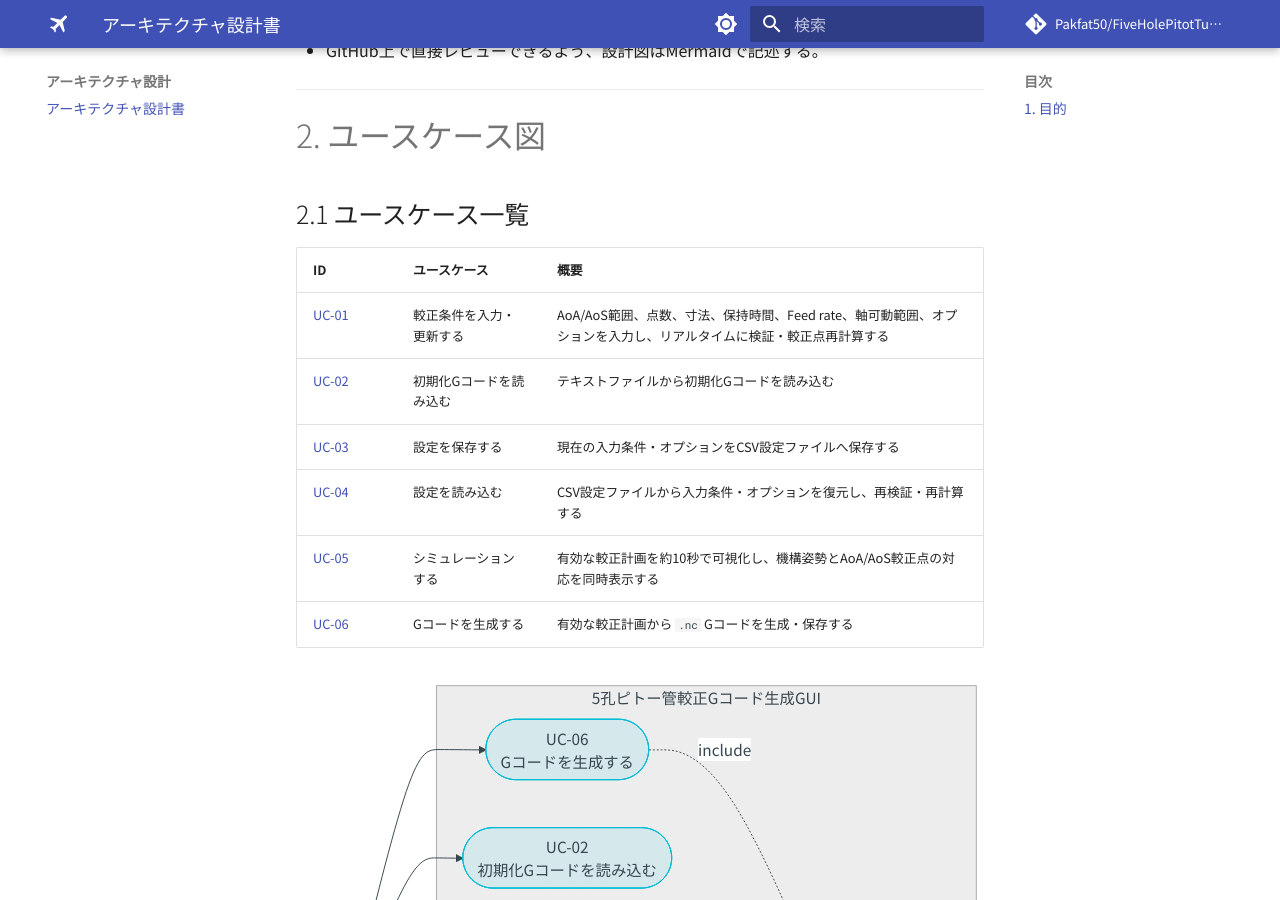
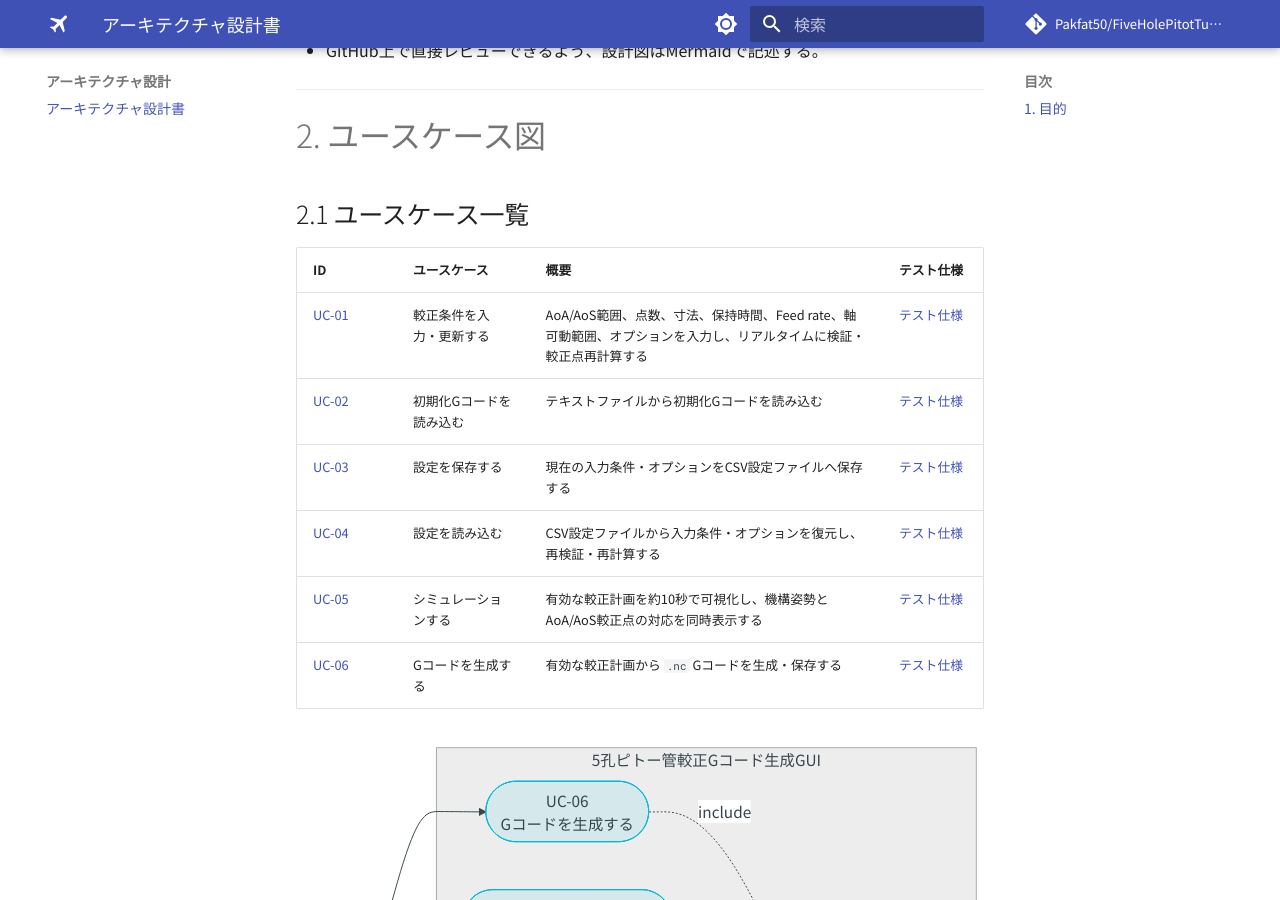
Before and after one commit to Pakfat50/FiveHolePitotTubeCalibration, an MkDocs documentation site: the page built from docs/architecture_design.md, in a window 1280 px wide and 900 px high, scrolled down 770 px. Built offline with MkDocs 1.6.1 and Material for MkDocs 9.7.7, drawn with Linux system fonts in a browser that asks for light colours; comment, search, counter and statistics services are not loaded; part of the change alters nothing that is shown.

````diff
--- a/docs/architecture_design.md
+++ b/docs/architecture_design.md
@@ -23,14 +23,14 @@
 
 ## 2.1 ユースケース一覧
 
-| ID | ユースケース | 概要 |
-|---|---|---|
-| UC-01 | 較正条件を入力・更新する | AoA/AoS範囲、点数、寸法、保持時間、Feed rate、軸可動範囲、オプションを入力し、リアルタイムに検証・較正点再計算する |
-| UC-02 | 初期化Gコードを読み込む | テキストファイルから初期化Gコードを読み込む |
-| UC-03 | 設定を保存する | 現在の入力条件・オプションをCSV設定ファイルへ保存する |
-| UC-04 | 設定を読み込む | CSV設定ファイルから入力条件・オプションを復元し、再検証・再計算する |
-| UC-05 | シミュレーションする | 有効な較正計画を約10秒で可視化し、機構姿勢とAoA/AoS較正点の対応を同時表示する |
-| UC-06 | Gコードを生成する | 有効な較正計画から `.nc` Gコードを生成・保存する |
+| ID | ユースケース | 概要 | テスト仕様 |
+|---|---|---|---|
+| UC-01 | 較正条件を入力・更新する | AoA/AoS範囲、点数、寸法、保持時間、Feed rate、軸可動範囲、オプションを入力し、リアルタイムに検証・較正点再計算する | [[UCTEST:UC-01]] |
+| UC-02 | 初期化Gコードを読み込む | テキストファイルから初期化Gコードを読み込む | [[UCTEST:UC-02]] |
+| UC-03 | 設定を保存する | 現在の入力条件・オプションをCSV設定ファイルへ保存する | [[UCTEST:UC-03]] |
+| UC-04 | 設定を読み込む | CSV設定ファイルから入力条件・オプションを復元し、再検証・再計算する | [[UCTEST:UC-04]] |
+| UC-05 | シミュレーションする | 有効な較正計画を約10秒で可視化し、機構姿勢とAoA/AoS較正点の対応を同時表示する | [[UCTEST:UC-05]] |
+| UC-06 | Gコードを生成する | 有効な較正計画から `.nc` Gコードを生成・保存する | [[UCTEST:UC-06]] |
 
 ```mermaid
 flowchart LR
@@ -742,79 +742,79 @@ stateDiagram-v2
 
 | 要求ID | 実装クラス/メソッド | 備考 |
 |---|---|---|
-| REQ-INPUT-001 | `MainWindow._build_widgets`, `MainWindow._collect_raw_input`, `CalibrationSettings` | AoA/AoS範囲 |
-| REQ-INPUT-002 | `MainWindow._build_widgets`, `MainWindow._collect_raw_input`, `CalibrationSettings` | 点数 |
-| REQ-INPUT-003 | `MainWindow._build_widgets`, `MainWindow._collect_raw_input`, `CalibrationSettings` | Lx/Ly |
-| REQ-INPUT-004 | `MainWindow._build_widgets`, `MainWindow._collect_raw_input`, `CalibrationSettings`, `GCodeGenerator._format_point` | 保持時間、Feed rate |
-| REQ-INPUT-005 | `MainWindow._build_widgets`, `AxisLimits`, `AxisRange` | X/Y/Z/A可動範囲 |
-| REQ-INPUT-006 | `MainWindow._on_load_initialization`, `InitializationGCodeRepository.load` | 初期化Gコード |
-| REQ-INPUT-007 | `MainWindow._build_widgets`, `CalibrationSettings` | 蛇行走査、コメント |
-| REQ-VALID-001 | `CalibrationController.on_settings_changed`, `InputValidator.validate`, `MainWindow._on_gui_input_changed`, `MainWindow._find_numeric_parse_errors`, `MainWindow._apply_validation_highlights`, `MainWindow._update_validation_display` | リアルタイム非モーダル検証、数値パース失敗、フィールド背景強調 |
-| REQ-VALID-002 | `InputValidator.validate`, `CalibrationController.can_generate` | 入力整合性 |
-| REQ-VALID-003 | `LimitEvaluator.evaluate`, `CalibrationController.can_generate`, `MainWindow._update_action_state` | X/Y警告、Z/A禁止 |
+| <a id="architecture-req-input-001"></a>REQ-INPUT-001 | `MainWindow._build_widgets`, `MainWindow._collect_raw_input`, `CalibrationSettings` | AoA/AoS範囲 |
+| <a id="architecture-req-input-002"></a>REQ-INPUT-002 | `MainWindow._build_widgets`, `MainWindow._collect_raw_input`, `CalibrationSettings` | 点数 |
+| <a id="architecture-req-input-003"></a>REQ-INPUT-003 | `MainWindow._build_widgets`, `MainWindow._collect_raw_input`, `CalibrationSettings` | Lx/Ly |
+| <a id="architecture-req-input-004"></a>REQ-INPUT-004 | `MainWindow._build_widgets`, `MainWindow._collect_raw_input`, `CalibrationSettings`, `GCodeGenerator._format_point` | 保持時間、Feed rate |
+| <a id="architecture-req-input-005"></a>REQ-INPUT-005 | `MainWindow._build_widgets`, `AxisLimits`, `AxisRange` | X/Y/Z/A可動範囲 |
+| <a id="architecture-req-input-006"></a>REQ-INPUT-006 | `MainWindow._on_load_initialization`, `InitializationGCodeRepository.load` | 初期化Gコード |
+| <a id="architecture-req-input-007"></a>REQ-INPUT-007 | `MainWindow._build_widgets`, `CalibrationSettings` | 蛇行走査、コメント |
+| <a id="architecture-req-valid-001"></a>REQ-VALID-001 | `CalibrationController.on_settings_changed`, `InputValidator.validate`, `MainWindow._on_gui_input_changed`, `MainWindow._find_numeric_parse_errors`, `MainWindow._apply_validation_highlights`, `MainWindow._update_validation_display` | リアルタイム非モーダル検証、数値パース失敗、フィールド背景強調 |
+| <a id="architecture-req-valid-002"></a>REQ-VALID-002 | `InputValidator.validate`, `CalibrationController.can_generate` | 入力整合性 |
+| <a id="architecture-req-valid-003"></a>REQ-VALID-003 | `LimitEvaluator.evaluate`, `CalibrationController.can_generate`, `MainWindow._update_action_state` | X/Y警告、Z/A禁止 |
 
 ## 10.2 座標変換・位置補正・制限
 
 | 要求ID | 実装クラス/メソッド | 備考 |
 |---|---|---|
-| REQ-TRANS-001 | `AngleTransformer.transform` | ピッチ後ロールのモデル |
-| REQ-TRANS-002 | `AngleTransformer.transform`, `AngleTransformer._generate_equivalent_solutions` | AoA/AoS→Z/A |
-| REQ-TRANS-003 | `AngleTransformer._select_solution` | 等価解優先順位 |
-| REQ-TRANS-004 | `AngleTransformer._unwrap_angle` | ±360°ジャンプ回避 |
-| REQ-POS-001 | `PositionCompensator.calculate_xy` | X/Y補正式 |
-| REQ-POS-002 | `PositionCompensator.calculate_xy` | ロール非依存 |
-| REQ-LIMIT-001 | `LimitEvaluator.evaluate`, `LimitEvaluator._saturate_translation` | X/Y飽和 |
-| REQ-LIMIT-002 | `LimitEvaluator.evaluate`, `CalibrationService.build_plan`, `MainWindow._update_plan_status` | 最大X/Y偏差の算出・集約・表示 |
-| REQ-LIMIT-003 | `LimitEvaluator.evaluate`, `LimitEvaluator._rotation_in_range`, `CalibrationController.can_generate`, `MainWindow._update_plan_status` | Z/A生成禁止判定・表示 |
+| <a id="architecture-req-trans-001"></a>REQ-TRANS-001 | `AngleTransformer.transform` | ピッチ後ロールのモデル |
+| <a id="architecture-req-trans-002"></a>REQ-TRANS-002 | `AngleTransformer.transform`, `AngleTransformer._generate_equivalent_solutions` | AoA/AoS→Z/A |
+| <a id="architecture-req-trans-003"></a>REQ-TRANS-003 | `AngleTransformer._select_solution` | 等価解優先順位 |
+| <a id="architecture-req-trans-004"></a>REQ-TRANS-004 | `AngleTransformer._unwrap_angle` | ±360°ジャンプ回避 |
+| <a id="architecture-req-pos-001"></a>REQ-POS-001 | `PositionCompensator.calculate_xy` | X/Y補正式 |
+| <a id="architecture-req-pos-002"></a>REQ-POS-002 | `PositionCompensator.calculate_xy` | ロール非依存 |
+| <a id="architecture-req-limit-001"></a>REQ-LIMIT-001 | `LimitEvaluator.evaluate`, `LimitEvaluator._saturate_translation` | X/Y飽和 |
+| <a id="architecture-req-limit-002"></a>REQ-LIMIT-002 | `LimitEvaluator.evaluate`, `CalibrationService.build_plan`, `MainWindow._update_plan_status` | 最大X/Y偏差の算出・集約・表示 |
+| <a id="architecture-req-limit-003"></a>REQ-LIMIT-003 | `LimitEvaluator.evaluate`, `LimitEvaluator._rotation_in_range`, `CalibrationController.can_generate`, `MainWindow._update_plan_status` | Z/A生成禁止判定・表示 |
 
 ## 10.3 較正点走査
 
 | 要求ID | 実装クラス/メソッド | 備考 |
 |---|---|---|
-| REQ-SCAN-001 | `ScanPlanner.generate_points`, `CalibrationController.on_settings_changed` | 等間隔・自動再生成 |
-| REQ-SCAN-002 | `ScanPlanner.generate_points` | AoA外側、AoS内側 |
-| REQ-SCAN-003 | `ScanPlanner.generate_points` | 蛇行 |
+| <a id="architecture-req-scan-001"></a>REQ-SCAN-001 | `ScanPlanner.generate_points`, `CalibrationController.on_settings_changed` | 等間隔・自動再生成 |
+| <a id="architecture-req-scan-002"></a>REQ-SCAN-002 | `ScanPlanner.generate_points` | AoA外側、AoS内側 |
+| <a id="architecture-req-scan-003"></a>REQ-SCAN-003 | `ScanPlanner.generate_points` | 蛇行 |
 
 ## 10.4 Gコード
 
 | 要求ID | 実装クラス/メソッド | 備考 |
 |---|---|---|
-| REQ-GCODE-001 | `MainWindow._on_generate_gcode`, `GCodeRepository.save` | `.nc`保存 |
-| REQ-GCODE-002 | `GCodeGenerator._format_header` | 初期化、`$H`, G21/G90/G94 |
-| REQ-GCODE-003 | `GCodeGenerator._format_point` | `G01 X Y Z A F`, `G04 P` |
-| REQ-GCODE-004 | `GCodeGenerator._format_point` | 任意コメント |
-| REQ-GCODE-005 | `GCodeGenerator.generate` | 終了時復帰指令なし |
+| <a id="architecture-req-gcode-001"></a>REQ-GCODE-001 | `MainWindow._on_generate_gcode`, `GCodeRepository.save` | `.nc`保存 |
+| <a id="architecture-req-gcode-002"></a>REQ-GCODE-002 | `GCodeGenerator._format_header` | 初期化、`$H`, G21/G90/G94 |
+| <a id="architecture-req-gcode-003"></a>REQ-GCODE-003 | `GCodeGenerator._format_point` | `G01 X Y Z A F`, `G04 P` |
+| <a id="architecture-req-gcode-004"></a>REQ-GCODE-004 | `GCodeGenerator._format_point` | 任意コメント |
+| <a id="architecture-req-gcode-005"></a>REQ-GCODE-005 | `GCodeGenerator.generate` | 終了時復帰指令なし |
 
 ## 10.5 シミュレーション
 
 | 要求ID | 実装クラス/メソッド | 備考 |
 |---|---|---|
-| REQ-SIM-001 | `MainWindow._on_simulate`, `CalibrationController.can_generate` | 任意実行 |
-| REQ-SIM-002 | `SimulationController.start`, `SimulationController._frame_at`, `SimulationView.start_animation` | 約10秒、保持時間非再現、進捗から現在点を選択 |
-| REQ-SIM-003 | `SimulationView.initialize`, `SimulationView._calculate_side_limits`, `SimulationView._configure_side_axes`, `SimulationView._configure_front_axes`, `SimulationView.render_frame` | 横面図・正面図と固定表示範囲 |
-| REQ-SIM-004 | `SimulationView.render_frame` | 点番号、AoA/AoS、X/Y/Z/A、状態、進捗 |
-| REQ-SIM-005 | `SimulationView.initialize`, `SimulationView._calculate_calibration_limits`, `SimulationView._configure_calibration_axes`, `SimulationView._draw_calibration_map` | シミュレーション用AoA/AoS全点マップ |
-| REQ-SIM-006 | `SimulationView.render_frame`, `SimulationView._update_current_calibration_point` | 現在点を別色で同期更新、凡例・文字注記なし |
+| <a id="architecture-req-sim-001"></a>REQ-SIM-001 | `MainWindow._on_simulate`, `CalibrationController.can_generate` | 任意実行 |
+| <a id="architecture-req-sim-002"></a>REQ-SIM-002 | `SimulationController.start`, `SimulationController._frame_at`, `SimulationView.start_animation` | 約10秒、保持時間非再現、進捗から現在点を選択 |
+| <a id="architecture-req-sim-003"></a>REQ-SIM-003 | `SimulationView.initialize`, `SimulationView._calculate_side_limits`, `SimulationView._configure_side_axes`, `SimulationView._configure_front_axes`, `SimulationView.render_frame` | 横面図・正面図と固定表示範囲 |
+| <a id="architecture-req-sim-004"></a>REQ-SIM-004 | `SimulationView.render_frame` | 点番号、AoA/AoS、X/Y/Z/A、状態、進捗 |
+| <a id="architecture-req-sim-005"></a>REQ-SIM-005 | `SimulationView.initialize`, `SimulationView._calculate_calibration_limits`, `SimulationView._configure_calibration_axes`, `SimulationView._draw_calibration_map` | シミュレーション用AoA/AoS全点マップ |
+| <a id="architecture-req-sim-006"></a>REQ-SIM-006 | `SimulationView.render_frame`, `SimulationView._update_current_calibration_point` | 現在点を別色で同期更新、凡例・文字注記なし |
 | <a id="architecture-req-sim-007"></a>REQ-SIM-007 | [[CODE:simulation.SimulationController.start]]、[[CODE:simulation.SimulationView.start_animation]]、[[CODE:simulation.SimulationView._update_playback_button]] | 先頭から再生を開始し、再生中はⅡボタンを表示 |
-| REQ-SIM-008 | `SimulationController.pause`, `SimulationView._on_play_pause`, `SimulationView._update_playback_button` | 現在点を保持して一時停止し、▶ボタンを表示 |
-| REQ-SIM-009 | `SimulationController.resume`, `SimulationController.restart_from_beginning` | 一時停止中は現在位置から、最終位置では先頭から再生 |
-| REQ-SIM-010 | `SimulationView._on_seek`, `SimulationController.seek_to_point` | 較正点単位のシーク |
-| REQ-SIM-011 | `SimulationView._on_seek`, `SimulationController.pause` | 再生中のシーク開始時に自動一時停止 |
-| REQ-SIM-012 | `SimulationController.seek_to_point`, `SimulationView.render_frame`, `SimulationView._update_seek_bar` | シーク位置を全表示へ即時反映 |
-| REQ-SIM-013 | `SimulationController.on_animation_complete`, `SimulationView.show_final_state` | 最終点で停止し、自動ループしない |
-| REQ-SIM-014 | `SimulationView.initialize`, `SimulationView._update_seek_bar` | 既存プログレスバーをシークバーへ置換 |
-| REQ-SIM-015 | `SimulationView.initialize`, `SimulationView._on_seek` | 大きなつまみ、ドラッグ、較正点単位操作 |
-| REQ-SIM-016 | `SimulationView._update_playback_button`, `SimulationView._on_play_pause` | 状態に応じたⅡ/▶ボタン表示と操作 |
+| <a id="architecture-req-sim-008"></a>REQ-SIM-008 | `SimulationController.pause`, `SimulationView._on_play_pause`, `SimulationView._update_playback_button` | 現在点を保持して一時停止し、▶ボタンを表示 |
+| <a id="architecture-req-sim-009"></a>REQ-SIM-009 | `SimulationController.resume`, `SimulationController.restart_from_beginning` | 一時停止中は現在位置から、最終位置では先頭から再生 |
+| <a id="architecture-req-sim-010"></a>REQ-SIM-010 | `SimulationView._on_seek`, `SimulationController.seek_to_point` | 較正点単位のシーク |
+| <a id="architecture-req-sim-011"></a>REQ-SIM-011 | `SimulationView._on_seek`, `SimulationController.pause` | 再生中のシーク開始時に自動一時停止 |
+| <a id="architecture-req-sim-012"></a>REQ-SIM-012 | `SimulationController.seek_to_point`, `SimulationView.render_frame`, `SimulationView._update_seek_bar` | シーク位置を全表示へ即時反映 |
+| <a id="architecture-req-sim-013"></a>REQ-SIM-013 | `SimulationController.on_animation_complete`, `SimulationView.show_final_state` | 最終点で停止し、自動ループしない |
+| <a id="architecture-req-sim-014"></a>REQ-SIM-014 | `SimulationView.initialize`, `SimulationView._update_seek_bar` | 既存プログレスバーをシークバーへ置換 |
+| <a id="architecture-req-sim-015"></a>REQ-SIM-015 | `SimulationView.initialize`, `SimulationView._on_seek` | 大きなつまみ、ドラッグ、較正点単位操作 |
+| <a id="architecture-req-sim-016"></a>REQ-SIM-016 | `SimulationView._update_playback_button`, `SimulationView._on_play_pause` | 状態に応じたⅡ/▶ボタン表示と操作 |
 
 ## 10.6 GUI
 
 | 要求ID | 実装クラス/メソッド | 備考 |
 |---|---|---|
-| REQ-GUI-001 | `MainWindow._build_widgets`, `CalibrationMapView._configure_matplotlib_font`, `SimulationView._configure_matplotlib_font` | Tkinter日本語GUIとMatplotlib日本語フォント選択。日本語フォント非搭載環境ではグラフ文字列を英語へフォールバック |
-| REQ-GUI-002 | `CalibrationMapView.render` | AoA/AoSマップ、警告/エラー識別 |
-| REQ-GUI-003 | `MainWindow._on_save_settings`, `MainWindow._on_load_settings`, `SettingsRepository.save/load` | CSV設定保存読込、読込失敗時は部分適用せず通知 |
-| REQ-GUI-004 | `MainWindow._build_widgets` | 4操作ボタン |
-| REQ-GUI-005 | `MainWindow._on_gui_input_changed`, `MainWindow._apply_validation_highlights`, `MainWindow._update_validation_display`, `MainWindow._update_plan_status`, `MainWindow._update_action_state`, `CalibrationController.can_generate` | 入力背景強調、既存固定メッセージ領域、軸警告/エラー、ボタン制御 |
+| <a id="architecture-req-gui-001"></a>REQ-GUI-001 | `MainWindow._build_widgets`, `CalibrationMapView._configure_matplotlib_font`, `SimulationView._configure_matplotlib_font` | Tkinter日本語GUIとMatplotlib日本語フォント選択。日本語フォント非搭載環境ではグラフ文字列を英語へフォールバック |
+| <a id="architecture-req-gui-002"></a>REQ-GUI-002 | `CalibrationMapView.render` | AoA/AoSマップ、警告/エラー識別 |
+| <a id="architecture-req-gui-003"></a>REQ-GUI-003 | `MainWindow._on_save_settings`, `MainWindow._on_load_settings`, `SettingsRepository.save/load` | CSV設定保存読込、読込失敗時は部分適用せず通知 |
+| <a id="architecture-req-gui-004"></a>REQ-GUI-004 | `MainWindow._build_widgets` | 4操作ボタン |
+| <a id="architecture-req-gui-005"></a>REQ-GUI-005 | `MainWindow._on_gui_input_changed`, `MainWindow._apply_validation_highlights`, `MainWindow._update_validation_display`, `MainWindow._update_plan_status`, `MainWindow._update_action_state`, `CalibrationController.can_generate` | 入力背景強調、既存固定メッセージ領域、軸警告/エラー、ボタン制御 |
 
 ---
 
````
